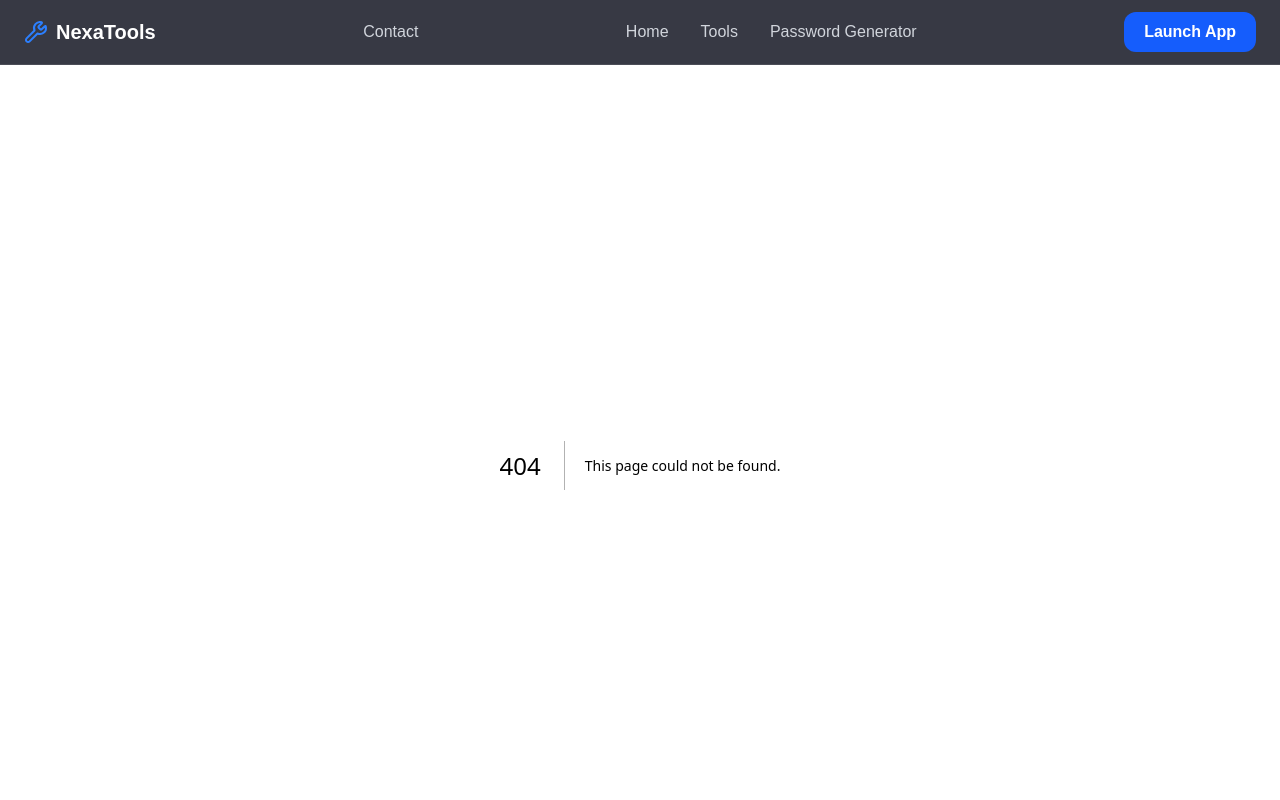
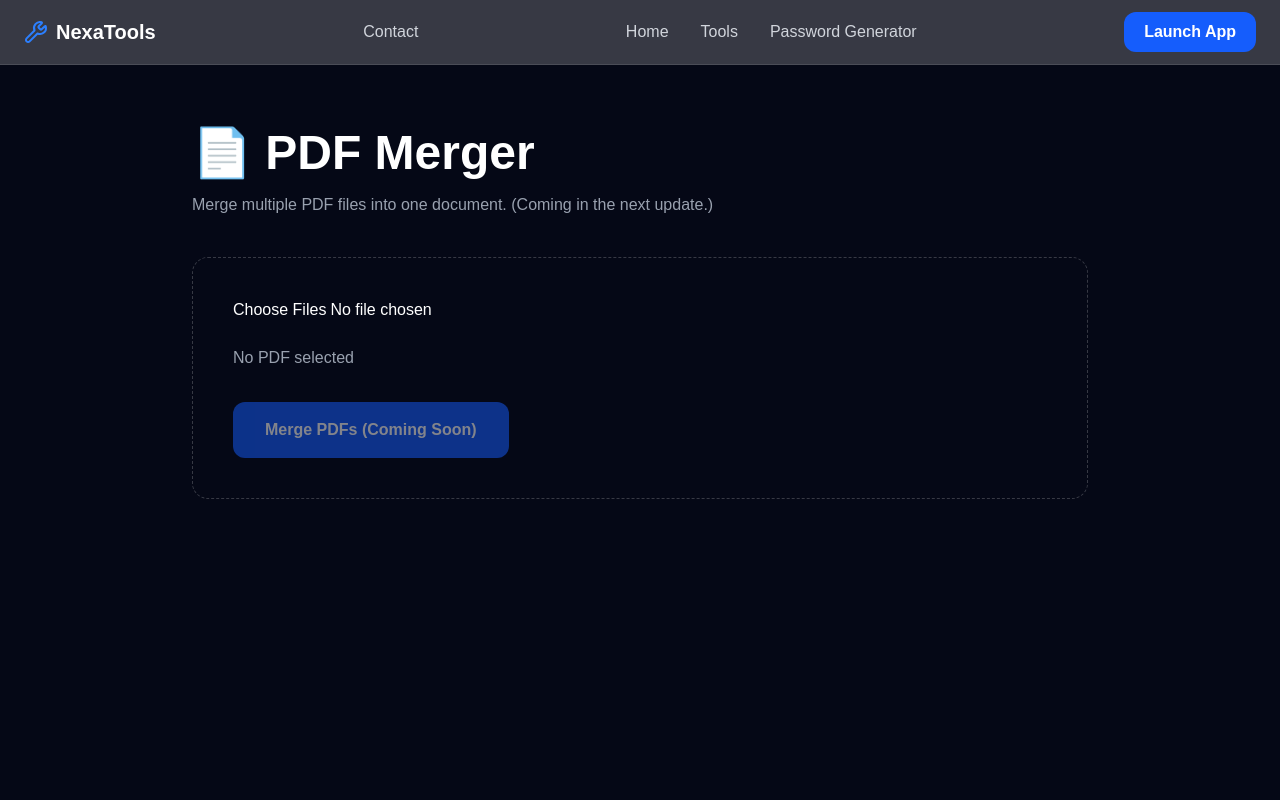
Before and after one commit to Bllackyy/nexatools, a Next.js app: page /tools/pdf-merger in a window 1280 px wide. Before the commit this address had no page. Shown: the top 800 px of the page. Built offline with nearby package versions, Linux system fonts and the light colour scheme.

Commit message:
Add PDF Merger page

```diff
--- a/app/tools/page.tsx
+++ b/app/tools/page.tsx
@@ -80,6 +80,13 @@ const tools = [
   description: "Generate professional AI prompts instantly.",
   href: "/tools/ai-prompt-generator",
   category: "AI",
+},
+{
+  icon: "📑",
+  title: "PDF Merger",
+  description: "Merge multiple PDF files into one.",
+  href: "/tools/pdf-merger",
+  category: "PDF",
 },
 ];
 
--- /dev/null
+++ b/app/tools/pdf-merger/page.tsx
@@ -0,0 +1,48 @@
+"use client";
+
+import { useState } from "react";
+
+export default function PDFMerger() {
+  const [files, setFiles] = useState<FileList | null>(null);
+
+  return (
+    <main className="min-h-screen bg-[#050816] text-white px-6 py-16">
+      <div className="mx-auto max-w-4xl">
+
+        <h1 className="text-5xl font-black">
+          📄 PDF Merger
+        </h1>
+
+        <p className="mt-4 text-gray-400">
+          Merge multiple PDF files into one document.
+          (Coming in the next update.)
+        </p>
+
+        <div className="mt-10 rounded-2xl border border-dashed border-white/20 p-10">
+
+          <input
+            type="file"
+            multiple
+            accept=".pdf"
+            onChange={(e) => setFiles(e.target.files)}
+          />
+
+          <p className="mt-6 text-gray-400">
+            {files
+              ? `${files.length} PDF file(s) selected`
+              : "No PDF selected"}
+          </p>
+
+          <button
+            disabled
+            className="mt-8 rounded-xl bg-blue-600 px-8 py-4 font-bold opacity-50"
+          >
+            Merge PDFs (Coming Soon)
+          </button>
+
+        </div>
+
+      </div>
+    </main>
+  );
+}
```
